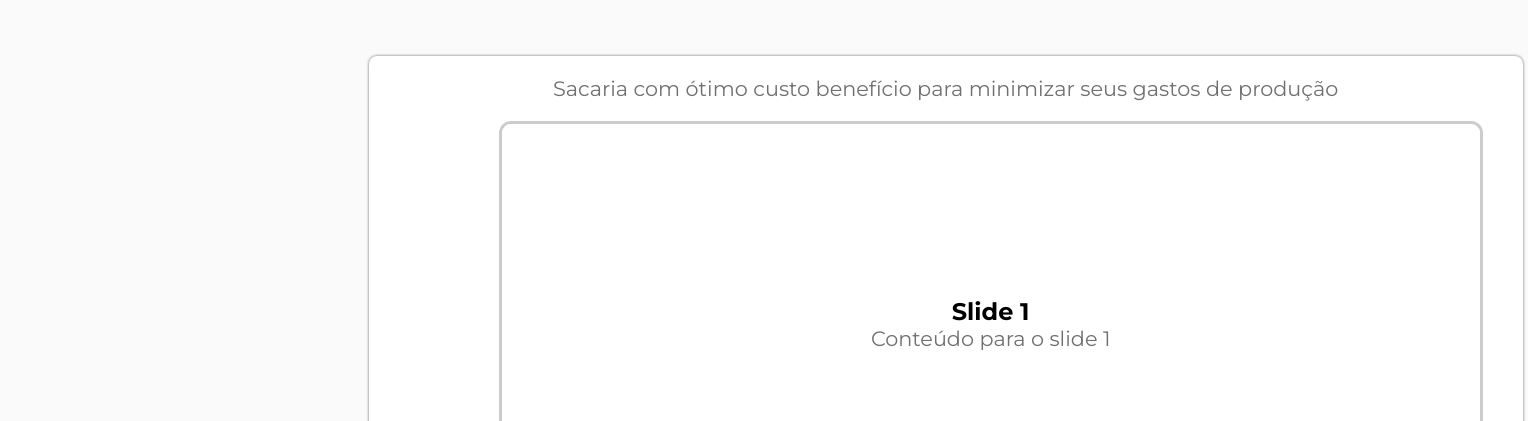
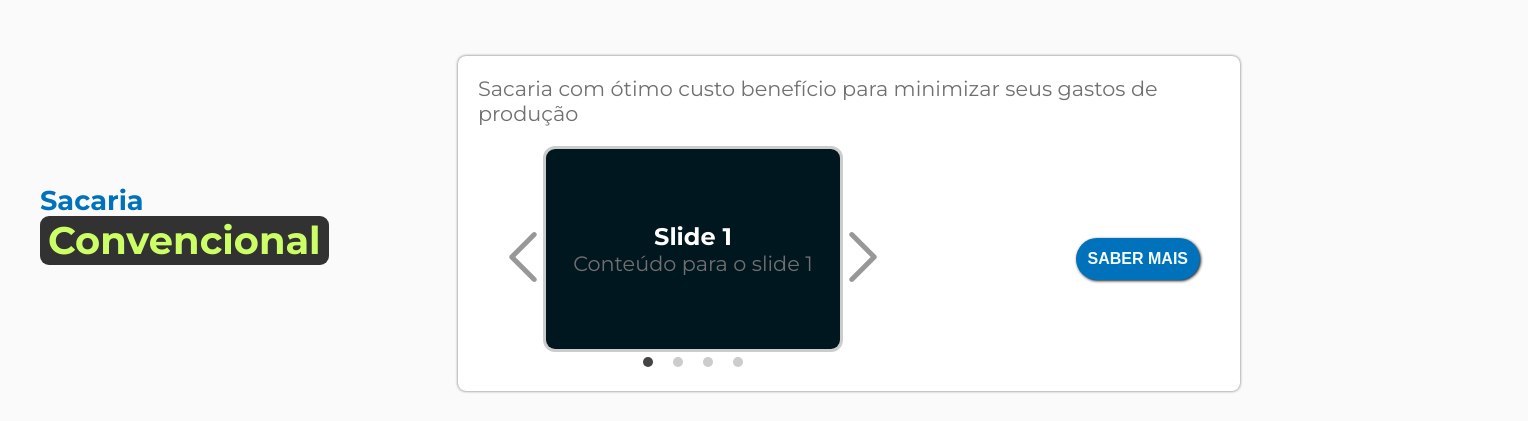
Before and after one commit to peedrofernandes/rafisa-com-br, a Next.js app in the folder rafisa-app/: page / in a window 1280 px wide. Shown: the part 1640-2061 px from the top of the page, 1528 px wide, since content can reach past the window. Built offline with nearby package versions, Linux system fonts and the light colour scheme.

Commit message:
Correção de errinhos (checked => defaultChecked)

```diff
--- a/rafisa-app/pages/index.js
+++ b/rafisa-app/pages/index.js
@@ -122,7 +122,7 @@ export default function Home() {
 
               <div>
                 <div id="slider">
-                  <input type="radio" name="slider" id="slide1" checked></input>
+                  <input type="radio" name="slider" id="slide1" defaultChecked></input>
                   <input type="radio" name="slider" id="slide2"></input>
                   <input type="radio" name="slider" id="slide3"></input>
                   <input type="radio" name="slider" id="slide4"></input>
--- a/rafisa-app/styles/styles.css
+++ b/rafisa-app/styles/styles.css
@@ -705,7 +705,7 @@ h1 {
 
 /* Slider da tela de orçamento */
 
-#slider {
+/* #slider {
   width: 80vw;
   max-width: 100%;
   text-align: center;
@@ -834,4 +834,4 @@ h1 {
 #slide2:checked ~ #bullets label:nth-child(2),
 #slide3:checked ~ #bullets label:nth-child(3) {
   background: #444;
-}
+} */
```
